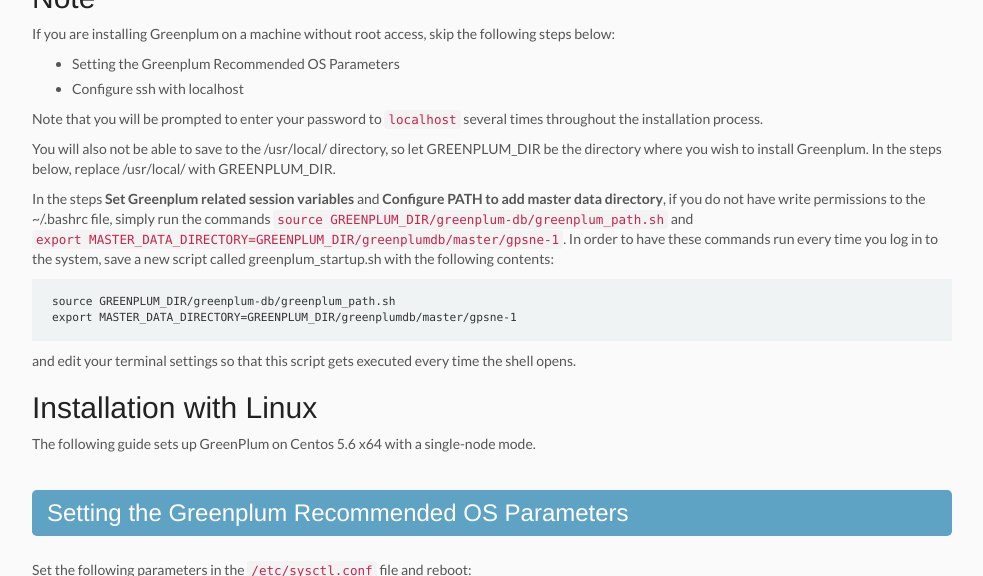
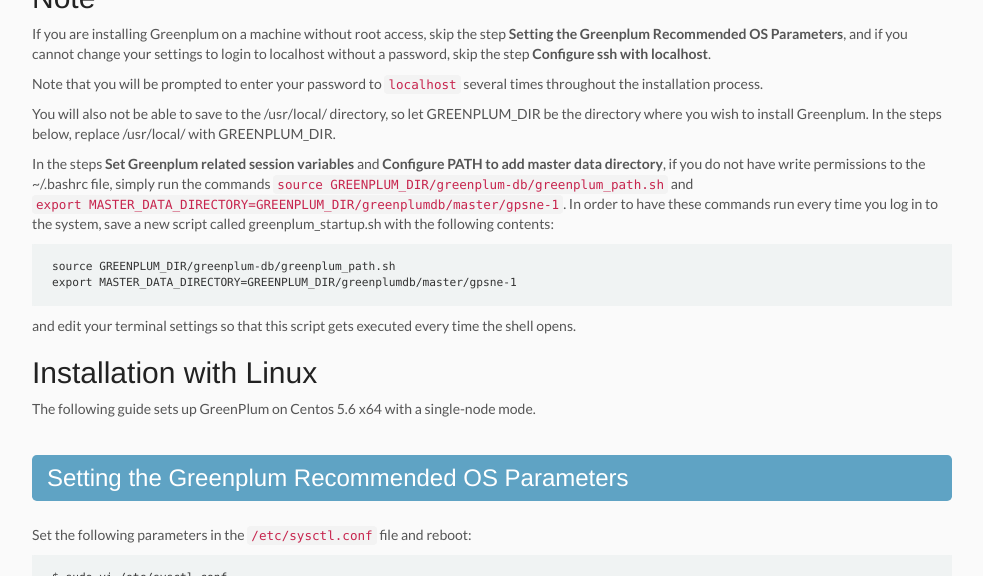
Before and after one commit to senaraiandi/deepdive, a Jekyll site: the page built from doc/greenplum.md, in a window 1280 px wide and 900 px high, cut to the strip 324-900 px from the top of the window. Shown: the whole strip, without its empty margins (148-1131 px from the left). Built offline with Jekyll 4.4.1, drawn with Linux system fonts in a browser that asks for light colours; nearby versions of some CDN libraries.

Commit message:
Minor wording change in greenplum tutorial.

```diff
--- a/doc/greenplum.md
+++ b/doc/greenplum.md
@@ -10,9 +10,7 @@
 
 ## Note
 
-If you are installing Greenplum on a machine without root access, skip the following steps below:
-- Setting the Greenplum Recommended OS Parameters
-- Configure ssh with localhost
+If you are installing Greenplum on a machine without root access, skip the step **Setting the Greenplum Recommended OS Parameters**, and if you cannot change your settings to login to localhost without a password, skip the step **Configure ssh with localhost**.
 
 Note that you will be prompted to enter your password to `localhost` several times throughout the installation process.
 
```
